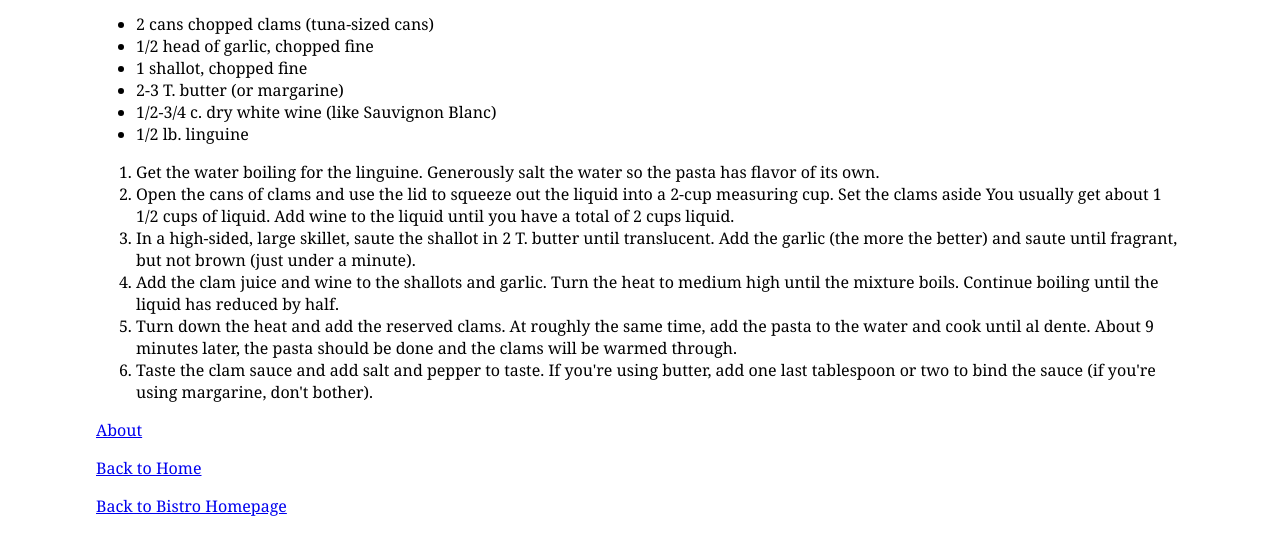
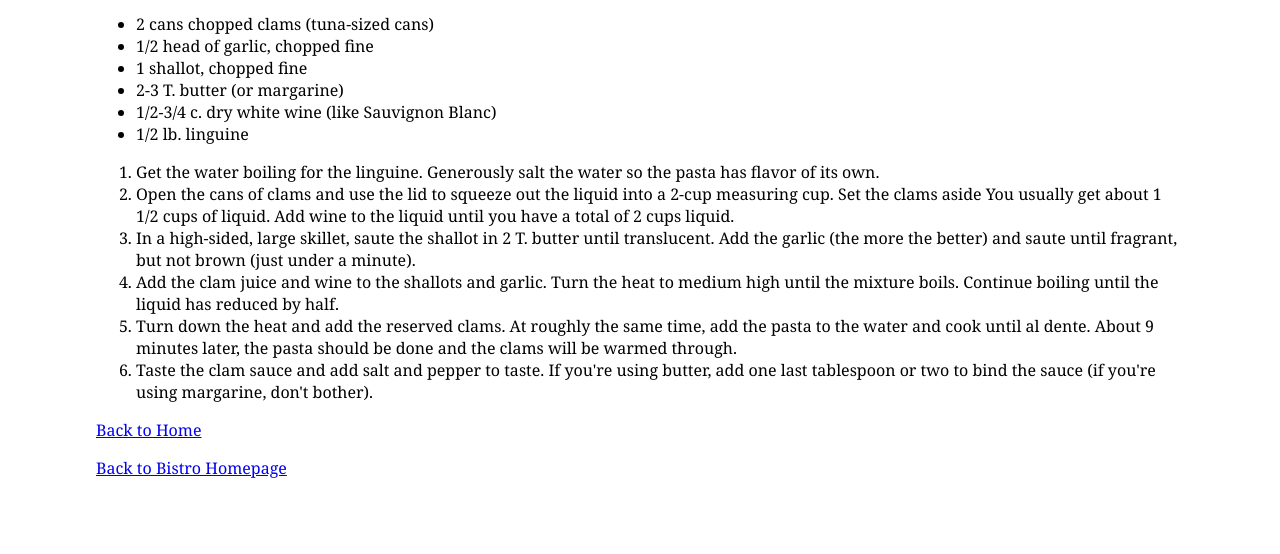
Before and after one commit to kwils868/fid_2, a plain HTML site: page bistro2/recipes/pasta/linguine.html in a window 1280 px wide. Shown: the part 128-682 px from the top of the page. Drawn offline with Linux system fonts and the light colour scheme.

Commit message:
Update linguine.html

```diff
--- a/bistro2/recipes/pasta/linguine.html
+++ b/bistro2/recipes/pasta/linguine.html
@@ -43,7 +43,7 @@ small {
   <li> Turn down the heat and add the reserved clams. At roughly the same time, add the pasta to the water and cook until al dente. About 9 minutes later, the pasta should be done and the clams will be warmed through.</li>
   <li> Taste the clam sauce and add salt and pepper to taste. If you're using butter, add one last tablespoon or two to bind the sauce (if you're using margarine, don't bother).</li>
 </ol>
-<p><a href="about.html">About</a></p>
+
 <p><a href="https://kwils868.github.io/fid_2/bistro2/jenskitchen">Back to Home</a></p>
 <p><a href="https://kwils868.github.io/fid_2/bistro2/index.html">Back to Bistro Homepage</a></p>
 
```
